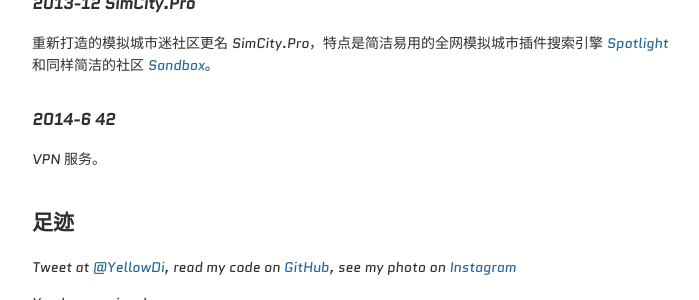
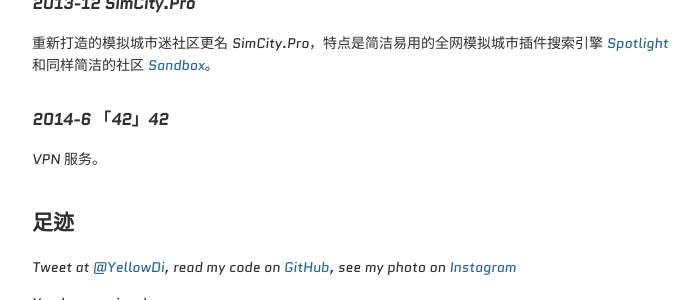
Before and after one commit to YellowDi/yellowdi.github.com, a Jekyll site: the page built from about.md, in a window 1280 px wide. Shown: the part 785-1085 px from the top of the page, without its empty margins (285-984 px from the left). Built offline with Jekyll 4.4.1, drawn with Linux system fonts in a browser that asks for light colours; Markdown is read by kramdown in place of the engine named in the settings.

Commit message:
edit about

```diff
--- a/about.md
+++ b/about.md
@@ -22,7 +22,7 @@ Saylikes.me 是一个随机看图网站，于 2012年4月域名到期宣告关
 
 重新打造的模拟城市迷社区更名 SimCity.Pro，特点是简洁易用的全网模拟城市插件搜索引擎 [Spotlight](http://simcity.pro/spotlight) 和同样简洁的社区 [Sandbox](http://simcity.pro/sandbox)。
 
-### 2014-6 42
+### 2014-6 「42」42
 
 VPN 服务。
 
```
